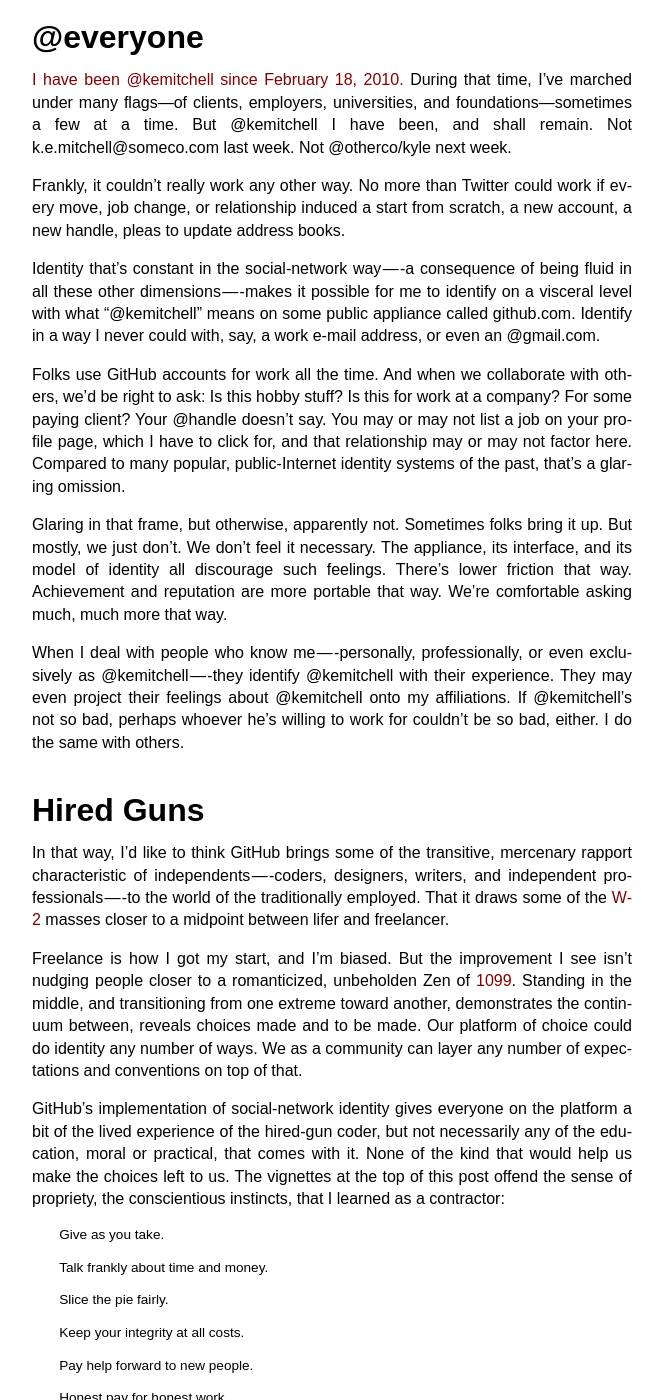
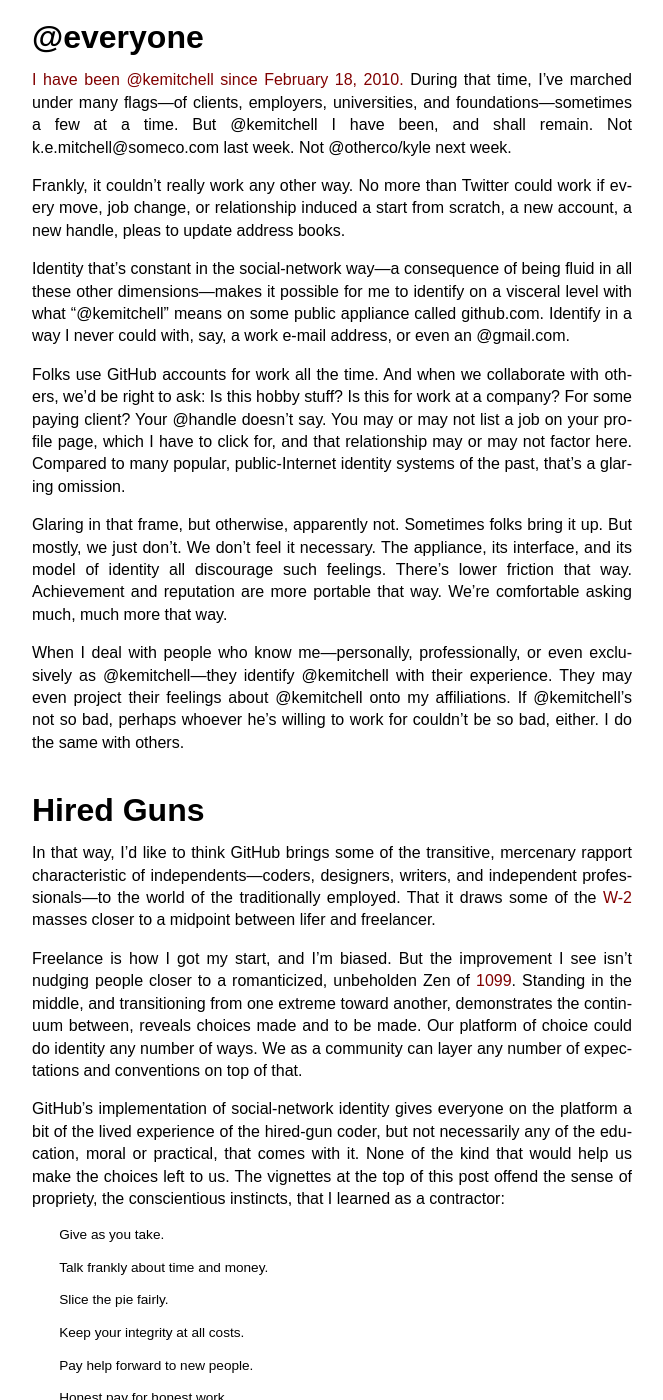
Before and after one commit to licensezero/blog.licensezero.com, a Jekyll site: the page built from _posts/2017-10-16-mercenary-rapport.md, in a window 1280 px wide and 1400 px high, scrolled down 1355 px. Shown: the whole window, without its empty margins (308-971 px from the left). Built offline with Jekyll 4.4.1, drawn with Linux system fonts in a browser that asks for light colours.

Commit message:
Fix em dashes

```diff
--- a/_posts/2017-10-16-mercenary-rapport.md
+++ b/_posts/2017-10-16-mercenary-rapport.md
@@ -28,17 +28,17 @@
 
 Frankly, it couldn't really work any other way.  No more than Twitter could work if every move, job change, or relationship induced a start from scratch, a new account, a new handle, pleas to update address books.
 
-Identity that's constant in the social-network way --- -a consequence of being fluid in all these other dimensions --- -makes it possible for me to identify on a visceral level with what "@kemitchell" means on some public appliance called github.com.  Identify in a way I never could with, say, a work e-mail address, or even an @gmail.com.
+Identity that's constant in the social-network way---a consequence of being fluid in all these other dimensions---makes it possible for me to identify on a visceral level with what "@kemitchell" means on some public appliance called github.com.  Identify in a way I never could with, say, a work e-mail address, or even an @gmail.com.
 
 Folks use GitHub accounts for work all the time.  And when we collaborate with others, we'd be right to ask: Is this hobby stuff? Is this for work at a company? For some paying client? Your @handle doesn't say.  You may or may not list a job on your profile page, which I have to click for, and that relationship may or may not factor here.  Compared to many popular, public-Internet identity systems of the past, that's a glaring omission.
 
 Glaring in that frame, but otherwise, apparently not.  Sometimes folks bring it up.  But mostly, we just don't.  We don't feel it necessary.  The appliance, its interface, and its model of identity all discourage such feelings.  There's lower friction that way.  Achievement and reputation are more portable that way.  We're comfortable asking much, much more that way.
 
-When I deal with people who know me --- -personally, professionally, or even exclusively as @kemitchell --- -they identify @kemitchell with their experience.  They may even project their feelings about @kemitchell onto my affiliations.  If @kemitchell's not so bad, perhaps whoever he's willing to work for couldn't be so bad, either.  I do the same with others.
+When I deal with people who know me---personally, professionally, or even exclusively as @kemitchell---they identify @kemitchell with their experience.  They may even project their feelings about @kemitchell onto my affiliations.  If @kemitchell's not so bad, perhaps whoever he's willing to work for couldn't be so bad, either.  I do the same with others.
 
 # Hired Guns
 
-In that way, I'd like to think GitHub brings some of the transitive, mercenary rapport characteristic of independents --- -coders, designers, writers, and independent professionals --- -to the world of the traditionally employed.  That it draws some of the [W-2](https://en.wikipedia.org/wiki/Form_W-2) masses closer to a midpoint between lifer and freelancer.
+In that way, I'd like to think GitHub brings some of the transitive, mercenary rapport characteristic of independents---coders, designers, writers, and independent professionals---to the world of the traditionally employed.  That it draws some of the [W-2](https://en.wikipedia.org/wiki/Form_W-2) masses closer to a midpoint between lifer and freelancer.
 
 Freelance is how I got my start, and I'm biased.  But the improvement I see isn't nudging people closer to a romanticized, unbeholden Zen of [1099](https://en.wikipedia.org/wiki/Form_1099).  Standing in the middle, and transitioning from one extreme toward another, demonstrates the continuum between, reveals choices made and to be made.  Our platform of choice could do identity any number of ways.  We as a community can layer any number of expectations and conventions on top of that.
 
```
